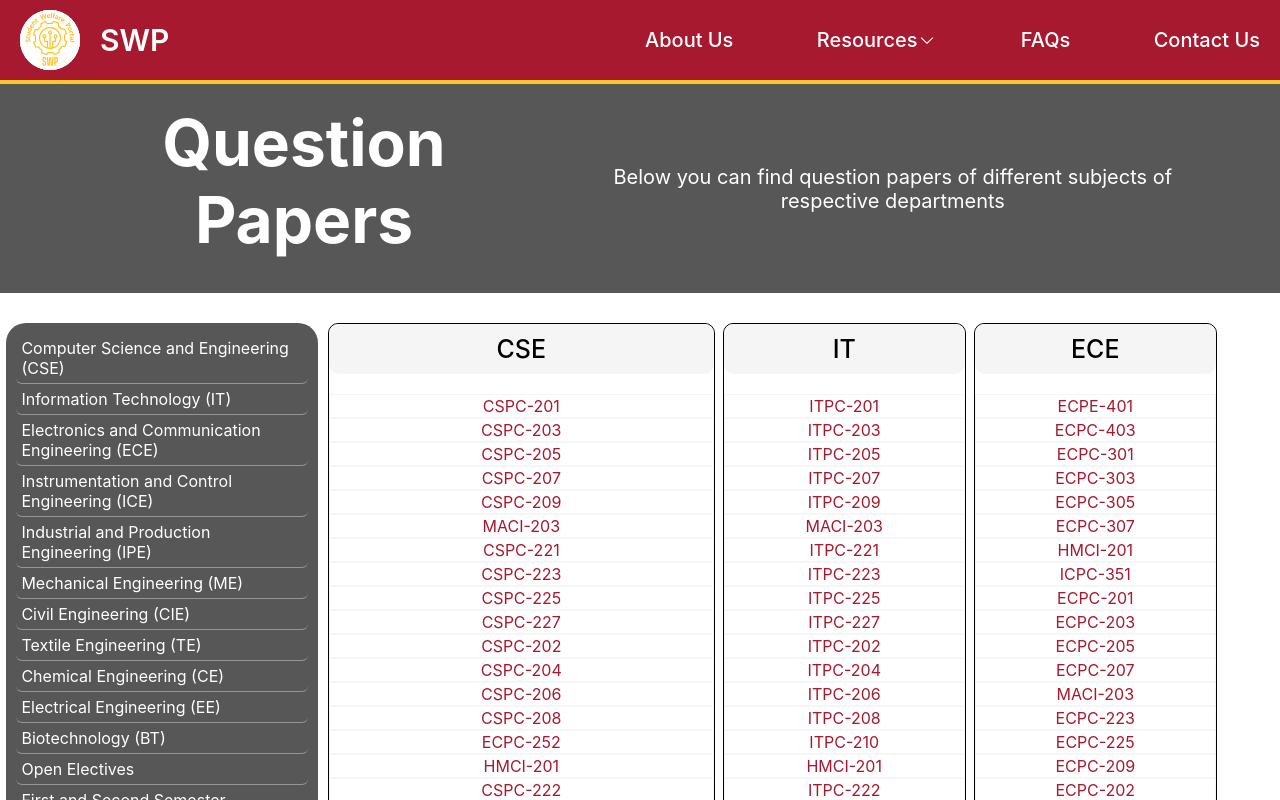
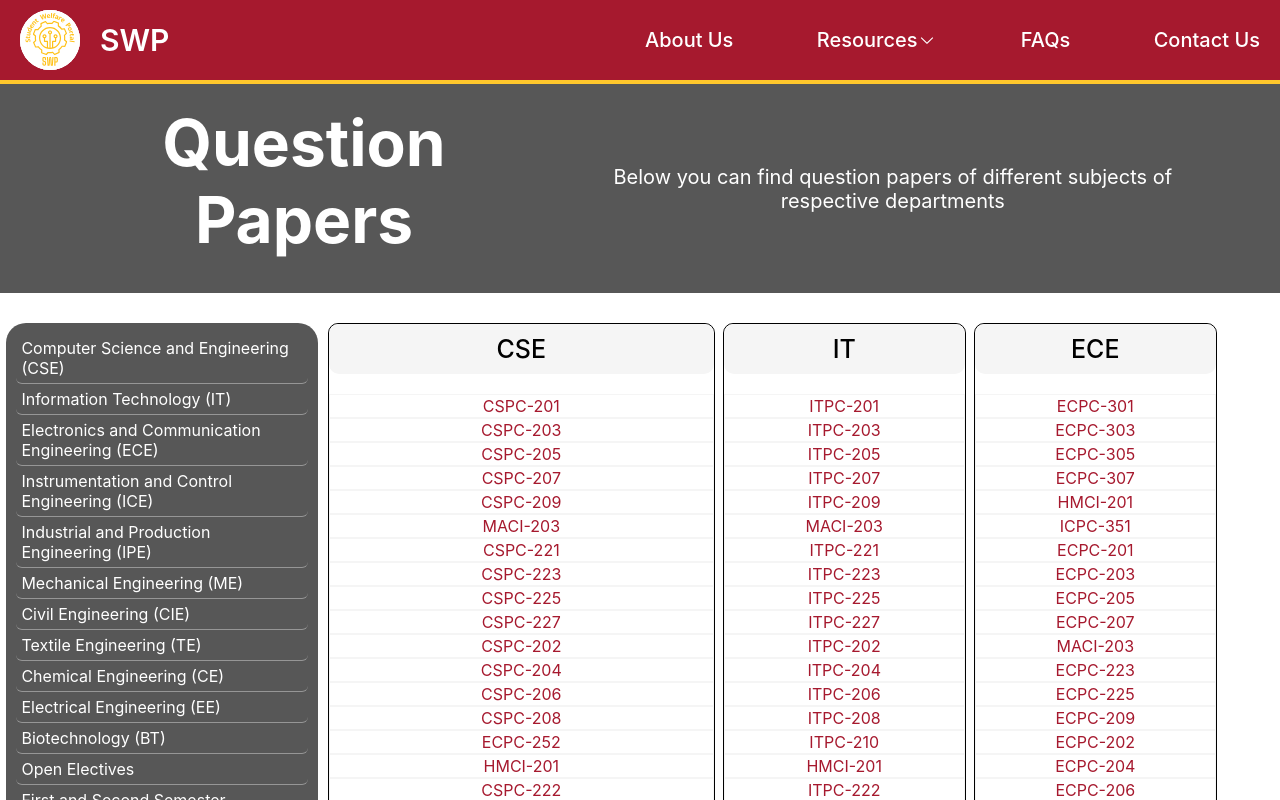
Before and after one commit to Gaurang-gupta/minor_project, a React (Create React App) app: page /questionPapers in a window 1280 px wide. Shown: the top 800 px of the page. Built offline with nearby package versions, Linux system fonts and the light colour scheme.

Commit message:
Removed repetitions in ECE in question papers page

```diff
--- a/src/Components/Faq.js
+++ b/src/Components/Faq.js
@@ -33,7 +33,7 @@ function Faq() {
                 />
                 <FaqQuestion
                     question={"How to reach NIT campus?"}
-                    answer={"Their are pletny of transportation facilites available in jalandhar city. You can book ola, uber, auto anything. It hardly costs 100-300 rs to reach NIT jalandhar campus."}
+                    answer={"Their are plenty of transportation facilites available in jalandhar city. You can book ola, uber, auto anything. It hardly costs 100-300 rs to reach NIT jalandhar campus."}
                 />
                 <FaqQuestion
                     question={"How can I be allowed to stay in hostel during vacations?"}
--- a/src/Components/QuestionPapers.js
+++ b/src/Components/QuestionPapers.js
@@ -5,7 +5,7 @@ import Card from '../QuestionPaperComponents/Card'
 function QuestionPapers() {
     const CSE = ["CSPC-201", "CSPC-203", "CSPC-205", "CSPC-207", "CSPC-209", "MACI-203", "CSPC-221", "CSPC-223", "CSPC-225", "CSPC-227", "CSPC-202", "CSPC-204", "CSPC-206", "CSPC-208", "ECPC-252", "HMCI-201", "CSPC-222", "CSPC-224", "CSPC-226", "ECPC-272", "CSPC-301", "CSPC-303", "CSPC-305", "CSPC-307", "CSPC-309", "CSPC-323", "CSPC-325", "CSPC-327", "CSCI-301", "CSPC-302", "CSPC-304", "CSPC-306", "CSPC-308", "CSPC-322", "CSPC-328", "CSPC-326", "CSCI-301", "CSPC-401", "CSPC-403", "CSPC-405", "CSCI-300", "CSCI-400", "CSPC-402", "CSPC-422", "CSCI-400", "CSCI-424"];
     const IT = ["ITPC-201", "ITPC-203", "ITPC-205", "ITPC-207", "ITPC-209", "MACI-203", "ITPC-221", "ITPC-223", "ITPC-225", "ITPC-227", "ITPC-202", "ITPC-204", "ITPC-206", "ITPC-208", "ITPC-210", "HMCI-201", "ITPC-222", "ITPC-224", "ITPC-226", "ITPC-228", "ITPC-301", "ITPC-303", "ITPC-305", "ITPC-307", "ITPC-309", "ITPC-321", "ITPC-323", "ITPC-325", "ITPC-327", "ITCI-300", "ITPC-302", "ITPC-304", "ITPC-306", "ITPC-308", "ITPC-322", "ITPC-324", "ITPC-326", "ITCI-301", "ITPC-401", "ITPC-403", "ITPC-421", "ITPC-423", "ITCI-401", "ITCI-400", "ITPC-402", "ITPC-404", "ITPC-406", "ITPC-422", "ITCI-402", "ITCI-400"];
-    const ECE = ["ECPE-401", "ECPC-403", "ECPC-301", "ECPC-303", "ECPC-305", "ECPC-307", "HMCI-201", "ICPC-351", "ECPC-201", "ECPC-203", "ECPC-205", "ECPC-207", "MACI-203", "ECPC-223", "ECPC-225", "ECPC-209", "ECPC-202", "ECPC-204", "ECPC-206", "ECPC-208", "CSPC-212", "CSPC-214", "ECPC-222", "ECPC-224", "CSPC-232", "ECPC-302", "ECPC-304", "ECPC-306", "ECPC-308", "ECPC-322", "ECPC-324", "ECPC-326", "ECPC-328", "ECCI-300", "ECPC-402", "ECPC-404", "ECCI-400(Project)", "ECCI-420", "ECPC-301", "ECPC-303", "ECPC-305", "ICPC-351", "HMCI-201", "ECPC-307", "ECPC-321", "ECPC-351", "ECCI-300", "ECPC-401", "ECPC-403", "ECPC-411", "ECPC-413", "ECCI-425"];
+    const ECE = ["ECPC-301", "ECPC-303", "ECPC-305", "ECPC-307", "HMCI-201", "ICPC-351", "ECPC-201", "ECPC-203", "ECPC-205", "ECPC-207", "MACI-203", "ECPC-223", "ECPC-225", "ECPC-209", "ECPC-202", "ECPC-204", "ECPC-206", "ECPC-208", "CSPC-212", "CSPC-214", "ECPC-222", "ECPC-224", "CSPC-232", "ECPC-302", "ECPC-304", "ECPC-306", "ECPC-308", "ECPC-322", "ECPC-324", "ECPC-326", "ECPC-328", "ECCI-300", "ECPC-402", "ECPC-404", "ECCI-400(Project)", "ECCI-420", "ECPC-301", "ECPC-303", "ECPC-305", "ICPC-351", "HMCI-201", "ECPC-307", "ECPC-321", "ECPC-351", "ECCI-300", "ECPC-401", "ECPC-403", "ECPC-411", "ECPC-413", "ECCI-425"];
     const ICE = ["ICPC-201", "ICPC-203", "ECPC-251", "ICPC-205", "MACI-206", "ICPC-221", "ICPC-223", "ICPC-202", "ICPC-204", "ICPC-206", "ECPC-252", "HMCI-201", "CSPC-213", "ICPC-222", "ICPC-224", "ECPC-272", "ICPC-301", "ICPC-303", "ICPC-305", "ICPC-307", "ICPC-309", "ICPC-325", "ICPC-321", "ICPC-323", "ICCI-300", "ICPC-302", "ICPC-304", "ICPC-306", "ICPC-322", "ICPC-324", "ICCI-300", "ICPC-401", "ICPC-403", "ICPC-423", "ICPC-421", "ICCI-400", "ICPC-350", "ICPC-402", "ICPC-404", "ICPC-406", "ICPC-426", "ICCI-400", "ICCI-420"];
     const IPE = ["IPPC-201", "IPPC-203", "IPPC-205", "IPPC-207", "IPPC-209", "IPPC-211", "IPPC-213", "IPPC-215", "IPPC-217", "IPCI-201", "IPPC-202", "IPPC-204", "IPPC-206", "IPPC-208", "IPPC-210", "IPPC-212", "IPPC-214", "IPPC-216", "IPPC-218", "IPPC-301", "IPPC-303", "IPPC-305", "IPPC-307", "HMCI-202", "IPPC-309", "IPPC-311", "IPPC-313", "IPCI-301", "IPPC-302", "IPPC-304", "IPPC-306", "IPPC-308", "IPPC-310", "IPCI-301", "IPPC-401", "IPPC-403", "IPPC-405", "IPPC-407", "IPCI-401", "IPPC-402", "IPPC-404", "IPCI-401"];
     const ME = ["MEPC-201", "MEPC-203", "MEPC-205", "MEPC-207", "MEPC-209", "MEPC-211", "MEPC-213", "MEPC-215", "MEPC-202", "MEPC-204", "MEPC-206", "MEPC-208", "MEPC-210", "MACI-201", "MEPC-214", "MEPC-301", "MEPC-303", "MEPC-305", "MEPC-307", "MEPC-309", "HMCI-202", "MEPC-311", "MEPC-313", "MEPC-315", "MEPC-317", "MECI-300", "MEPC-302", "MEPC-304", "MEPC-306", "MEPC-308", "MEPC-310", "MEPC-312", "MEPC-314", "MECI-300", "MEPC-401", "MEPC-403", "MECI-411", "MECI-400", "MEPC-405", "MEPC-407", "MECI-413", "MEPC-402", "MECI-400", "MEPC-404"];
```
